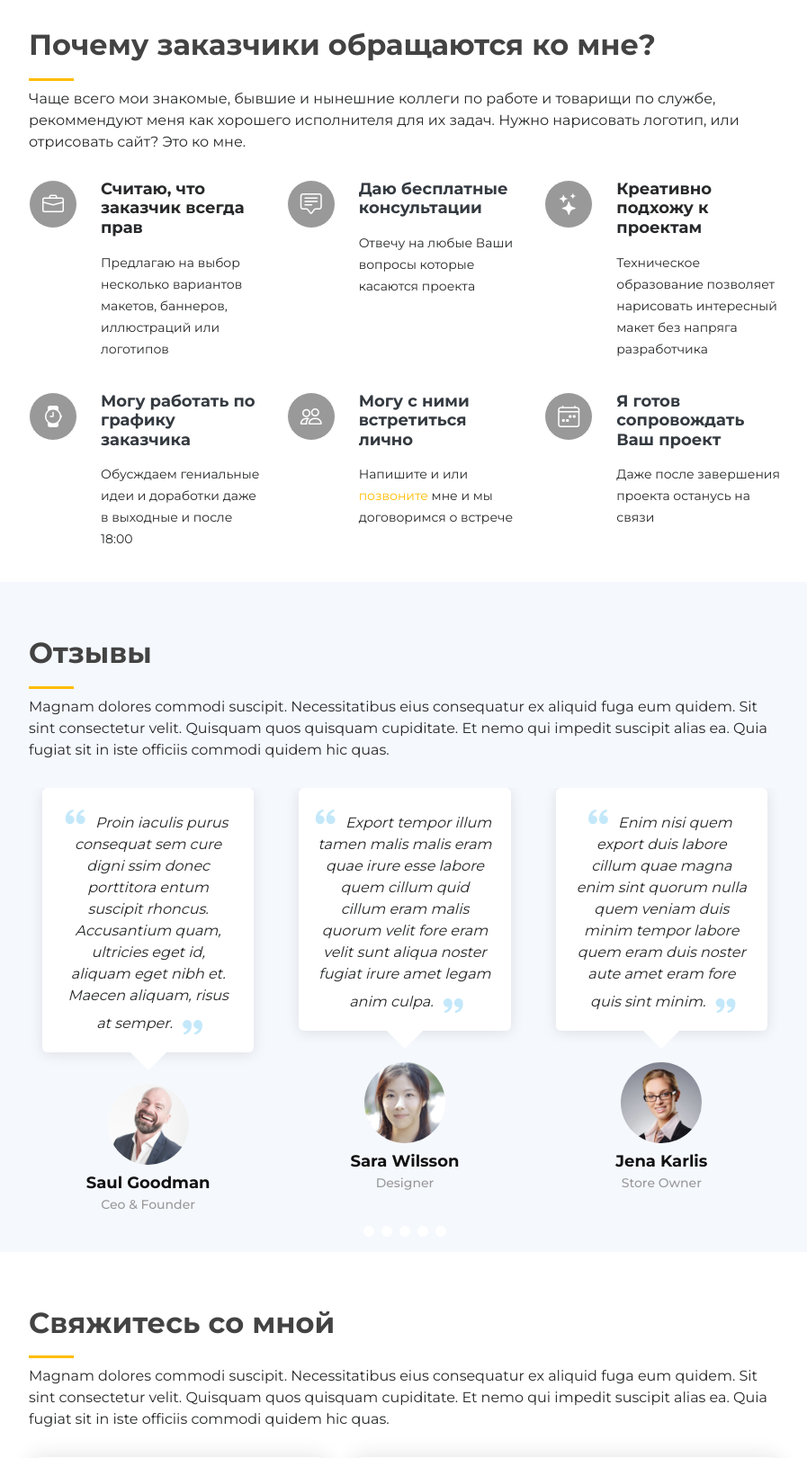
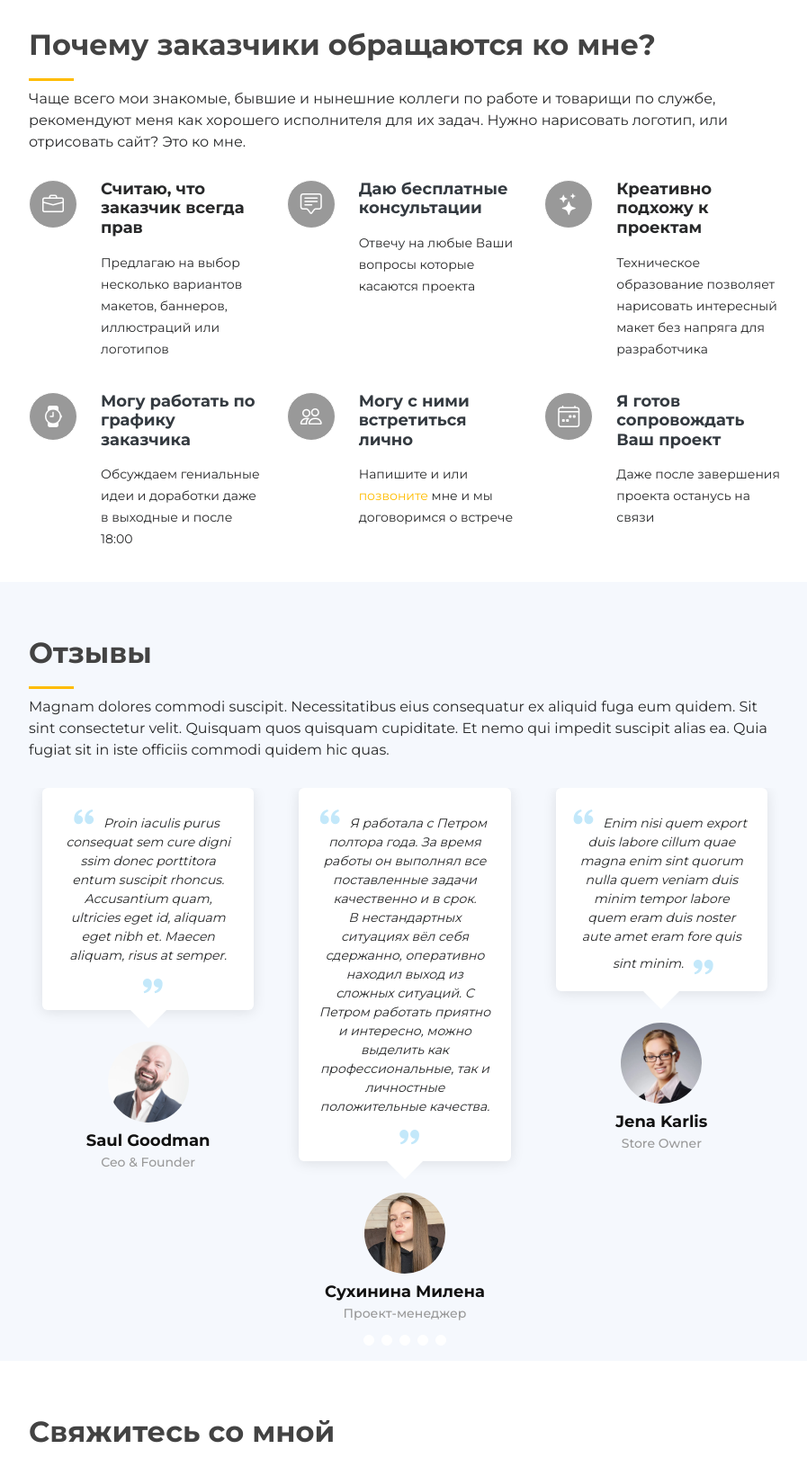
Before and after one commit to Unterfeldwebel33/peterbarkun, a PHP site: page / in a window 1280 px wide. Shown: the part 4382-6003 px from the top of the page at 90% size, without its empty margins (340-1237 px from the left). Run offline with PHP 8.4, Linux system fonts and the light colour scheme.

Commit message:
поправил ошибки и начал делать отзывы

```diff
--- a/assets/css/style.css
+++ b/assets/css/style.css
@@ -841,6 +841,7 @@ section {
 }
 .testimonials .testimonial-item p {
   font-style: italic;
+  font-size: 14px;
   margin: 0 15px 15px 15px;
   padding: 20px;
   background: #fff;
--- a/index.html
+++ b/index.html
@@ -329,7 +329,7 @@
 
         <div class="section-title">
           <h2>Мои работы и проекты</h2>
-          <p>Я работаю с известными проектами из самых разных сфер. Большинство из моих работ создаются на коммерческой основе, но есть и художественные проекты, для того чтобы опробовать себя в новой области дизайна.
+          <p>Я работаю с известными проектами из самых разных сфер. Большинство из моих работ создаются на коммерческой основе, но есть и художественные проекты, для того чтобы попробовать себя в новой области дизайна.
              Вот небольшая подборка избранных проектов из трёх категорий:</p>
         </div>
 
@@ -447,7 +447,7 @@
 
         <div class="section-title">
           <h2>Почему заказчики обращаются ко мне?</h2>
-          <p>Чаще всего мои знакомые, бывшие и нынешние коллеги по работе и товарищи по службе, рекоммендуют меня как хорошего исполнителя для их задач. Нужно нарисовать логотип, или отрисовать сайт? Это ко мне.</p>
+          <p>Чаще всего мои знакомые, бывшие и нынешние коллеги по работе и товарищи по службе, рекомендуют меня как хорошего исполнителя для их задач. Нужно нарисовать логотип, или отрисовать сайт? Это ко мне.</p>
         </div>
 
         <div class="row">
@@ -465,12 +465,12 @@
           <div class="col-lg-4 col-md-6 icon-box" data-aos="fade-up" data-aos-delay="200">
             <div class="icon"><i class="bi bi-stars"></i></div>
             <h4 class="title"><a href=""></a>Креативно подхожу к проектам</h4>
-            <p class="description">Техническое образование позволяет нарисовать интересный макет без напряга разработчика</p>
+            <p class="description">Техническое образование позволяет нарисовать интересный макет без напряга для разработчика</p>
           </div>
           <div class="col-lg-4 col-md-6 icon-box" data-aos="fade-up" data-aos-delay="300">
             <div class="icon"><i class="bi bi-watch"></i></div>
             <h4 class="title"><a href="">Могу работать по графику заказчика</a></h4>
-            <p class="description">Обусждаем гениальные идеи и доработки даже в выходные и после 18:00</p>
+            <p class="description">Обсуждаем гениальные идеи и доработки даже в выходные и после 18:00</p>
           </div>
           <div class="col-lg-4 col-md-6 icon-box" data-aos="fade-up" data-aos-delay="400">
             <div class="icon"><i class="bi bi-people"></i></div>
@@ -516,12 +516,14 @@
               <div class="testimonial-item" data-aos="fade-up" data-aos-delay="100">
                 <p>
                   <i class="bx bxs-quote-alt-left quote-icon-left"></i>
-                  Export tempor illum tamen malis malis eram quae irure esse labore quem cillum quid cillum eram malis quorum velit fore eram velit sunt aliqua noster fugiat irure amet legam anim culpa.
+                  Я работала с Петром полтора года. За время работы он выполнял все поставленные задачи качественно и в срок.</br>
+                  В нестандартных ситуациях вёл себя сдержанно, оперативно находил выход из сложных ситуаций.
+                  С Петром работать приятно и интересно, можно выделить как профессиональные, так и личностные положительные качества.
                   <i class="bx bxs-quote-alt-right quote-icon-right"></i>
                 </p>
                 <img src="assets/img/testimonials/testimonials-2.jpg" class="testimonial-img" alt="">
-                <h3>Sara Wilsson</h3>
-                <h4>Designer</h4>
+                <h3>Сухинина Милена</h3>
+                <h4>Проект-менеджер</h4>
               </div>
             </div><!-- End testimonial item -->
 
```
Also changed, not shown: assets/img/testimonials/testimonials-2.jpg.
